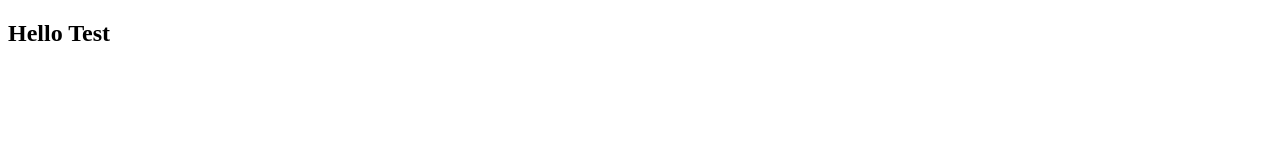
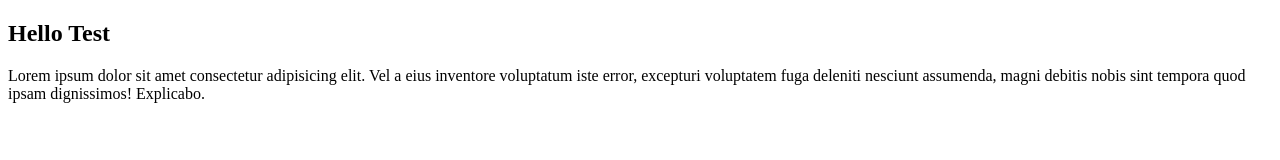
Before and after one commit to jacmoez/mytest, a plain HTML site: page index.html in a window 1280 px wide. Drawn offline with Linux system fonts and the light colour scheme.

Commit message:
Update index.html

```diff
--- a/index.html
+++ b/index.html
@@ -7,5 +7,6 @@
 </head>
 <body>
     <h2>Hello Test</h2>
+    <p>Lorem ipsum dolor sit amet consectetur adipisicing elit. Vel a eius inventore voluptatum iste error, excepturi voluptatem fuga deleniti nesciunt assumenda, magni debitis nobis sint tempora quod ipsam dignissimos! Explicabo.</p>
 </body>
 </html>
```
